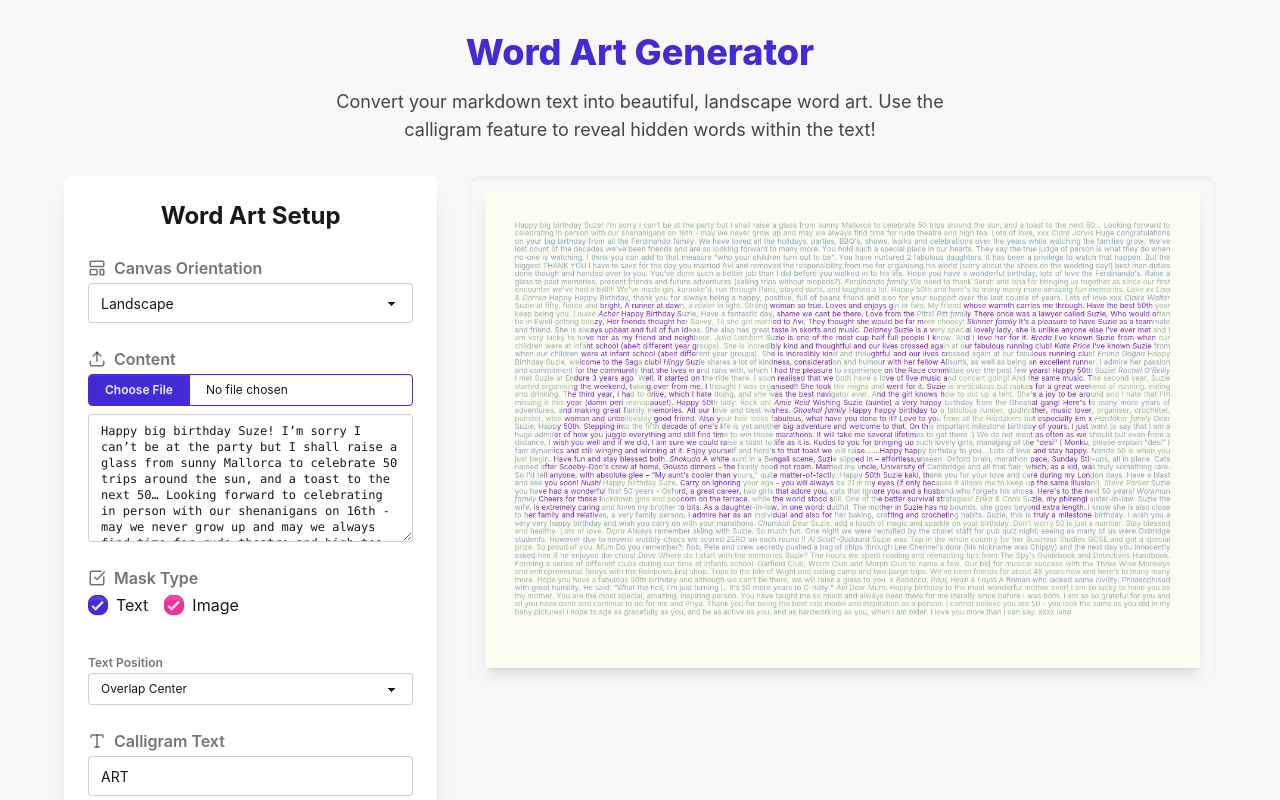
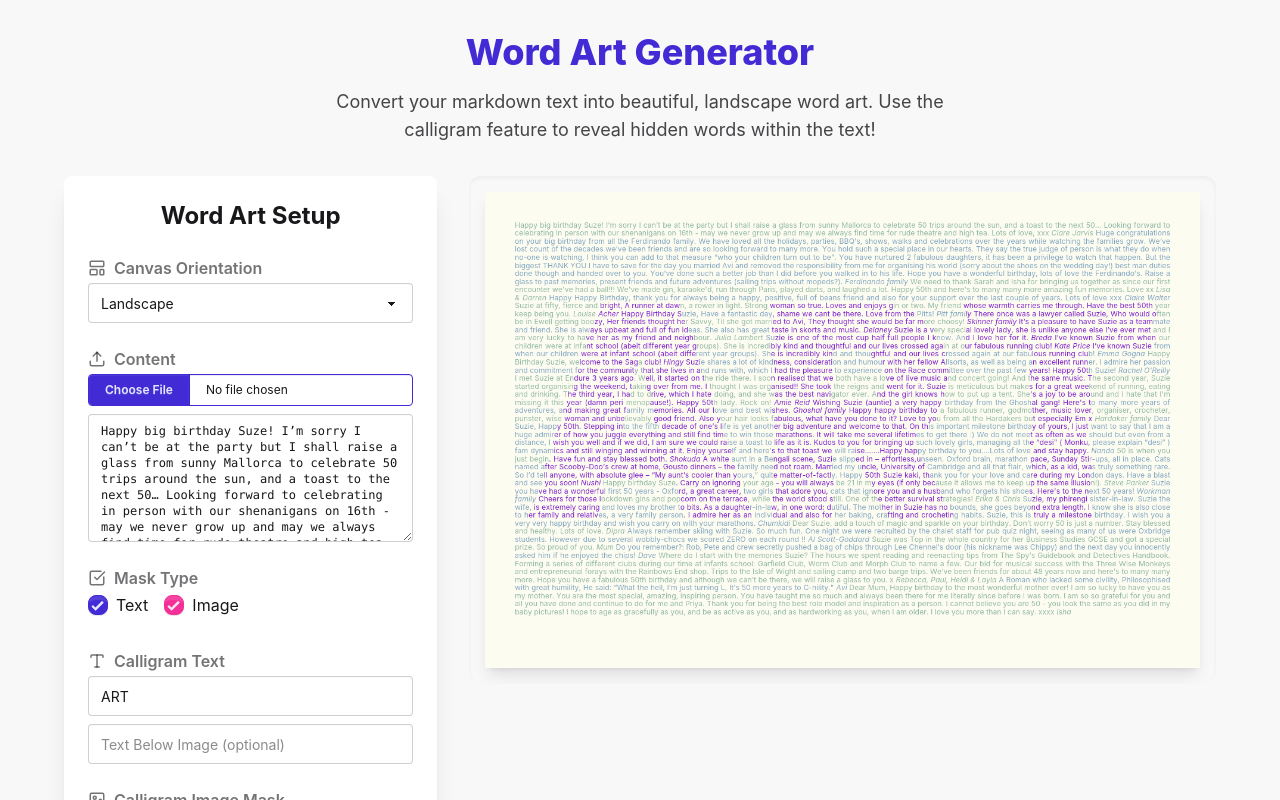
Before and after one commit to Schmoiger/spl-50, a React (Vite) app in the folder frontend/word-art-generator/: page / in a window 1280 px wide. Shown: the top 800 px of the page. Built offline with nearby package versions, Linux system fonts and the light colour scheme.

Commit message:
feat: allow text mask both above and below image simultaneously

```diff
--- a/frontend/word-art-generator/src/App.tsx
+++ b/frontend/word-art-generator/src/App.tsx
@@ -69,9 +69,9 @@ Dear Mum, Happy birthday to the most wonderful mother ever! I am so lucky to hav
   const [orientation, setOrientation] = useState<'landscape' | 'portrait'>('landscape');
   const [useTextMask, setUseTextMask] = useState<boolean>(true);
   const [useImageMask, setUseImageMask] = useState<boolean>(true);
-  const [textPosition, setTextPosition] = useState<'center' | 'above' | 'below'>('center');
 
-  const [calligramText, setCalligramText] = useState<string>('ART');
+  const [calligramTextAbove, setCalligramTextAbove] = useState<string>('ART');
+  const [calligramTextBelow, setCalligramTextBelow] = useState<string>('');
   const [maskImage, setMaskImage] = useState<string | null>(null);
   const [maskThreshold, setMaskThreshold] = useState<number>(128);
   const [maskInvert, setMaskInvert] = useState<boolean>(false);
@@ -106,10 +106,10 @@ Dear Mum, Happy birthday to the most wonderful mother ever! I am so lucky to hav
             setUseTextMask={setUseTextMask}
             useImageMask={useImageMask}
             setUseImageMask={setUseImageMask}
-            textPosition={textPosition}
-            setTextPosition={setTextPosition}
-            calligramText={calligramText}
-            setCalligramText={setCalligramText}
+            calligramTextAbove={calligramTextAbove}
+            setCalligramTextAbove={setCalligramTextAbove}
+            calligramTextBelow={calligramTextBelow}
+            setCalligramTextBelow={setCalligramTextBelow}
             maskImage={maskImage}
             setMaskImage={setMaskImage}
             maskThreshold={maskThreshold}
@@ -136,8 +136,8 @@ Dear Mum, Happy birthday to the most wonderful mother ever! I am so lucky to hav
             orientation={orientation}
             useTextMask={useTextMask}
             useImageMask={useImageMask}
-            textPosition={textPosition}
-            calligramText={calligramText}
+            calligramTextAbove={calligramTextAbove}
+            calligramTextBelow={calligramTextBelow}
             maskImage={maskImage}
             maskThreshold={maskThreshold}
             maskInvert={maskInvert}
--- a/frontend/word-art-generator/src/components/Controls.tsx
+++ b/frontend/word-art-generator/src/components/Controls.tsx
@@ -9,10 +9,10 @@ interface ControlsProps {
   setUseTextMask: (val: boolean) => void;
   useImageMask: boolean;
   setUseImageMask: (val: boolean) => void;
-  textPosition: 'center' | 'above' | 'below';
-  setTextPosition: (val: 'center' | 'above' | 'below') => void;
-  calligramText: string;
-  setCalligramText: (text: string) => void;
+  calligramTextAbove: string;
+  setCalligramTextAbove: (text: string) => void;
+  calligramTextBelow: string;
+  setCalligramTextBelow: (text: string) => void;
   maskImage: string | null;
   setMaskImage: (image: string | null) => void;
   maskThreshold: number;
@@ -39,10 +39,10 @@ export function Controls({
   setUseTextMask,
   useImageMask,
   setUseImageMask,
-  textPosition,
-  setTextPosition,
-  calligramText,
-  setCalligramText,
+  calligramTextAbove,
+  setCalligramTextAbove,
+  calligramTextBelow,
+  setCalligramTextBelow,
   maskImage,
   setMaskImage,
   maskThreshold,
@@ -231,23 +231,6 @@ export function Controls({
         </div>
       </div>
 
-      {useTextMask && useImageMask && (
-        <div className="form-control w-full">
-          <label className="label">
-            <span className="label-text font-semibold text-xs">Text Position</span>
-          </label>
-          <select
-            value={textPosition}
-            onChange={(e) => setTextPosition(e.target.value as 'center' | 'above' | 'below')}
-            className="select select-bordered select-sm w-full"
-          >
-            <option value="center">Overlap Center</option>
-            <option value="above">Above Image</option>
-            <option value="below">Below Image</option>
-          </select>
-        </div>
-      )}
-
       {useTextMask && (
         <div className="form-control w-full">
           <label className="label">
@@ -255,13 +238,22 @@ export function Controls({
               <Type size={18} /> Calligram Text
             </span>
           </label>
-          <input
-            type="text"
-            value={calligramText}
-            onChange={(e) => setCalligramText(e.target.value)}
-            placeholder="e.g. HELLO"
-            className="input input-bordered w-full"
-          />
+          <div className="flex flex-col gap-2">
+            <input
+              type="text"
+              value={calligramTextAbove}
+              onChange={(e) => setCalligramTextAbove(e.target.value)}
+              placeholder="Text Above Image (optional)"
+              className="input input-bordered w-full"
+            />
+            <input
+              type="text"
+              value={calligramTextBelow}
+              onChange={(e) => setCalligramTextBelow(e.target.value)}
+              placeholder="Text Below Image (optional)"
+              className="input input-bordered w-full"
+            />
+          </div>
         </div>
       )}
 
--- a/frontend/word-art-generator/src/components/WordArtCanvas.tsx
+++ b/frontend/word-art-generator/src/components/WordArtCanvas.tsx
@@ -6,8 +6,8 @@ interface WordArtCanvasProps {
   orientation: 'landscape' | 'portrait';
   useTextMask: boolean;
   useImageMask: boolean;
-  textPosition: 'center' | 'above' | 'below';
-  calligramText: string;
+  calligramTextAbove: string;
+  calligramTextBelow: string;
   maskImage: string | null;
   maskThreshold?: number;
   maskInvert?: boolean;
@@ -188,7 +188,7 @@ function renderLayout(
 }
 
 export const WordArtCanvas = forwardRef<WordArtCanvasRef, WordArtCanvasProps>(
-  ({ markdownText, orientation, useTextMask, useImageMask, textPosition, calligramText, maskImage, maskThreshold = 128, maskInvert = false, bgColor, textColor, textColor2, calligramColor }, ref) => {
+  ({ markdownText, orientation, useTextMask, useImageMask, calligramTextAbove, calligramTextBelow, maskImage, maskThreshold = 128, maskInvert = false, bgColor, textColor, textColor2, calligramColor }, ref) => {
     const canvasRef = useRef<HTMLCanvasElement>(null);
 
     const CANVAS_WIDTH = orientation === 'landscape' ? 1200 : 800;
@@ -286,30 +286,45 @@ export const WordArtCanvas = forwardRef<WordArtCanvasRef, WordArtCanvasProps>(
         return;
       }
 
+      const hasAboveText = useTextMask && calligramTextAbove.trim() !== '';
+      const hasBelowText = useTextMask && calligramTextBelow.trim() !== '';
+
       const drawTextOnMask = () => {
-        if (useTextMask && calligramText) {
+        if (!useTextMask) {
+          const maskData = maskCtx.getImageData(0, 0, CANVAS_WIDTH, CANVAS_HEIGHT);
+          drawWithMask(maskData);
+          return;
+        }
+
+        const drawCenteredText = (text: string, yPos: number, maxH: number) => {
           maskCtx.fillStyle = 'white';
           maskCtx.textAlign = 'center';
           maskCtx.textBaseline = 'middle';
           let cSize = 500;
-          let maxHeight = CANVAS_HEIGHT * 0.9;
-          if (useImageMask && maskImage && textPosition !== 'center') {
-            maxHeight = CANVAS_HEIGHT * 0.12; // 60% of the 20% reserved space
-          }
-
           maskCtx.font = `900 ${cSize}px ${CALLIGRAM_FONT_FAMILY}`;
-          while ((maskCtx.measureText(calligramText).width > CANVAS_WIDTH * 0.9 || cSize > maxHeight) && cSize > 5) {
+          while ((maskCtx.measureText(text).width > CANVAS_WIDTH * 0.9 || cSize > maxH) && cSize > 5) {
             cSize -= 5;
             maskCtx.font = `900 ${cSize}px ${CALLIGRAM_FONT_FAMILY}`;
           }
+          maskCtx.fillText(text, CANVAS_WIDTH / 2, yPos);
+        };
 
-          let y = CANVAS_HEIGHT / 2;
-          if (useImageMask && maskImage && textPosition !== 'center') {
-            if (textPosition === 'above') y = CANVAS_HEIGHT * 0.1;
-            if (textPosition === 'below') y = CANVAS_HEIGHT * 0.9;
-          }
+        const yAbove = CANVAS_HEIGHT * 0.1;
+        const yBelow = CANVAS_HEIGHT * 0.9;
+        const maxTextHeight = CANVAS_HEIGHT * 0.12;
 
-          maskCtx.fillText(calligramText, CANVAS_WIDTH / 2, y);
+        if (!useImageMask || !maskImage) {
+           if (hasAboveText && !hasBelowText) {
+             drawCenteredText(calligramTextAbove, CANVAS_HEIGHT / 2, CANVAS_HEIGHT * 0.9);
+           } else if (!hasAboveText && hasBelowText) {
+             drawCenteredText(calligramTextBelow, CANVAS_HEIGHT / 2, CANVAS_HEIGHT * 0.9);
+           } else if (hasAboveText && hasBelowText) {
+             drawCenteredText(calligramTextAbove, CANVAS_HEIGHT * 0.25, CANVAS_HEIGHT * 0.4);
+             drawCenteredText(calligramTextBelow, CANVAS_HEIGHT * 0.75, CANVAS_HEIGHT * 0.4);
+           }
+        } else {
+           if (hasAboveText) drawCenteredText(calligramTextAbove, yAbove, maxTextHeight);
+           if (hasBelowText) drawCenteredText(calligramTextBelow, yBelow, maxTextHeight);
         }
 
         const maskData = maskCtx.getImageData(0, 0, CANVAS_WIDTH, CANVAS_HEIGHT);
@@ -324,9 +339,15 @@ export const WordArtCanvas = forwardRef<WordArtCanvasRef, WordArtCanvasProps>(
           let availableHeight = CANVAS_HEIGHT;
           let imageYOffset = 0;
 
-          if (useTextMask && calligramText && textPosition !== 'center') {
+          if (hasAboveText && hasBelowText) {
+            availableHeight = CANVAS_HEIGHT * 0.6; // leaves 20% top, 20% bottom
+            imageYOffset = CANVAS_HEIGHT * 0.2;
+          } else if (hasAboveText) {
             availableHeight = CANVAS_HEIGHT * 0.8;
-            if (textPosition === 'above') imageYOffset = CANVAS_HEIGHT * 0.2;
+            imageYOffset = CANVAS_HEIGHT * 0.2;
+          } else if (hasBelowText) {
+            availableHeight = CANVAS_HEIGHT * 0.8;
+            imageYOffset = 0;
           }
 
           const scale = Math.min(CANVAS_WIDTH / img.width, availableHeight / img.height) * 0.9;
@@ -367,7 +388,7 @@ export const WordArtCanvas = forwardRef<WordArtCanvasRef, WordArtCanvasProps>(
         drawTextOnMask();
       }
 
-    }, [markdownText, orientation, useTextMask, useImageMask, textPosition, calligramText, maskImage, maskThreshold, maskInvert, bgColor, textColor, textColor2, calligramColor, CANVAS_HEIGHT, CANVAS_WIDTH, SAFE_HEIGHT, SAFE_WIDTH]);
+    }, [markdownText, orientation, useTextMask, useImageMask, calligramTextAbove, calligramTextBelow, maskImage, maskThreshold, maskInvert, bgColor, textColor, textColor2, calligramColor, CANVAS_HEIGHT, CANVAS_WIDTH, SAFE_HEIGHT, SAFE_WIDTH]);
 
     return (
       <div className="w-full flex justify-center bg-base-200 p-4 rounded-xl shadow-inner overflow-hidden">
```
